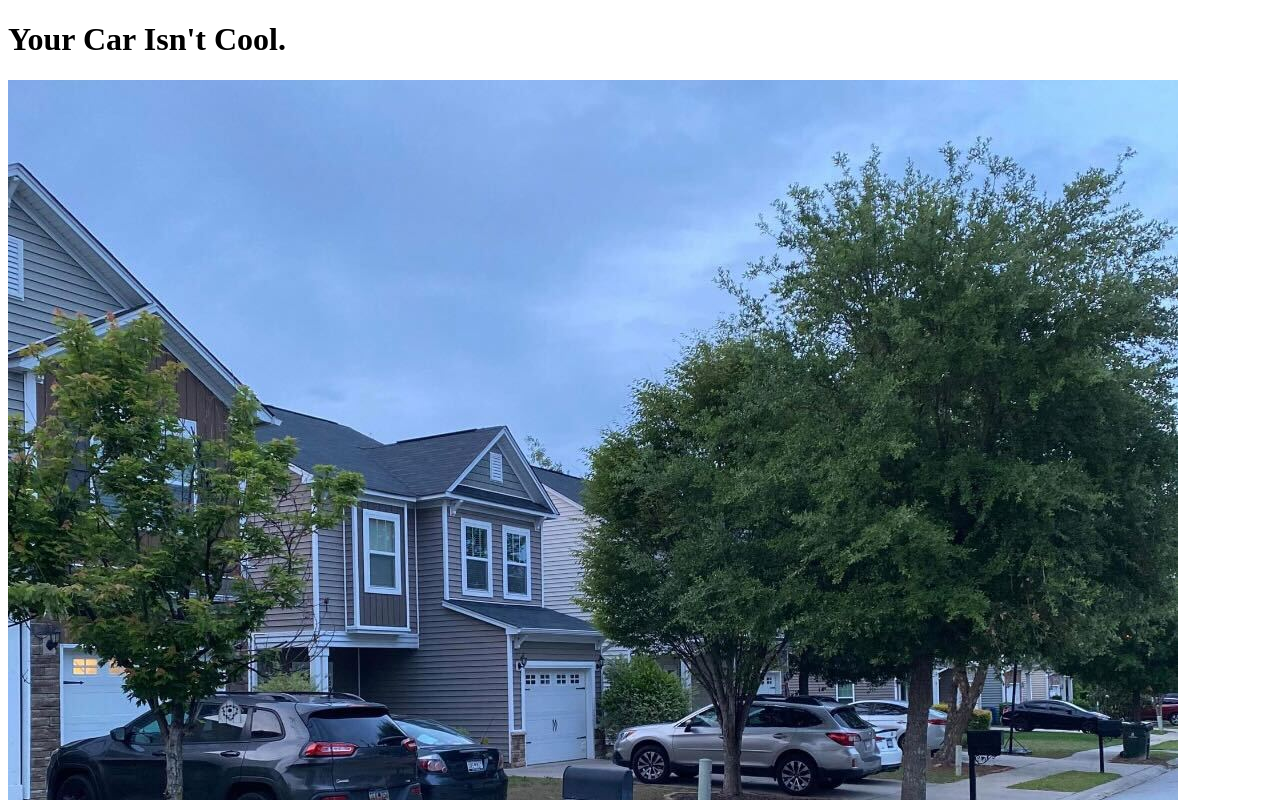
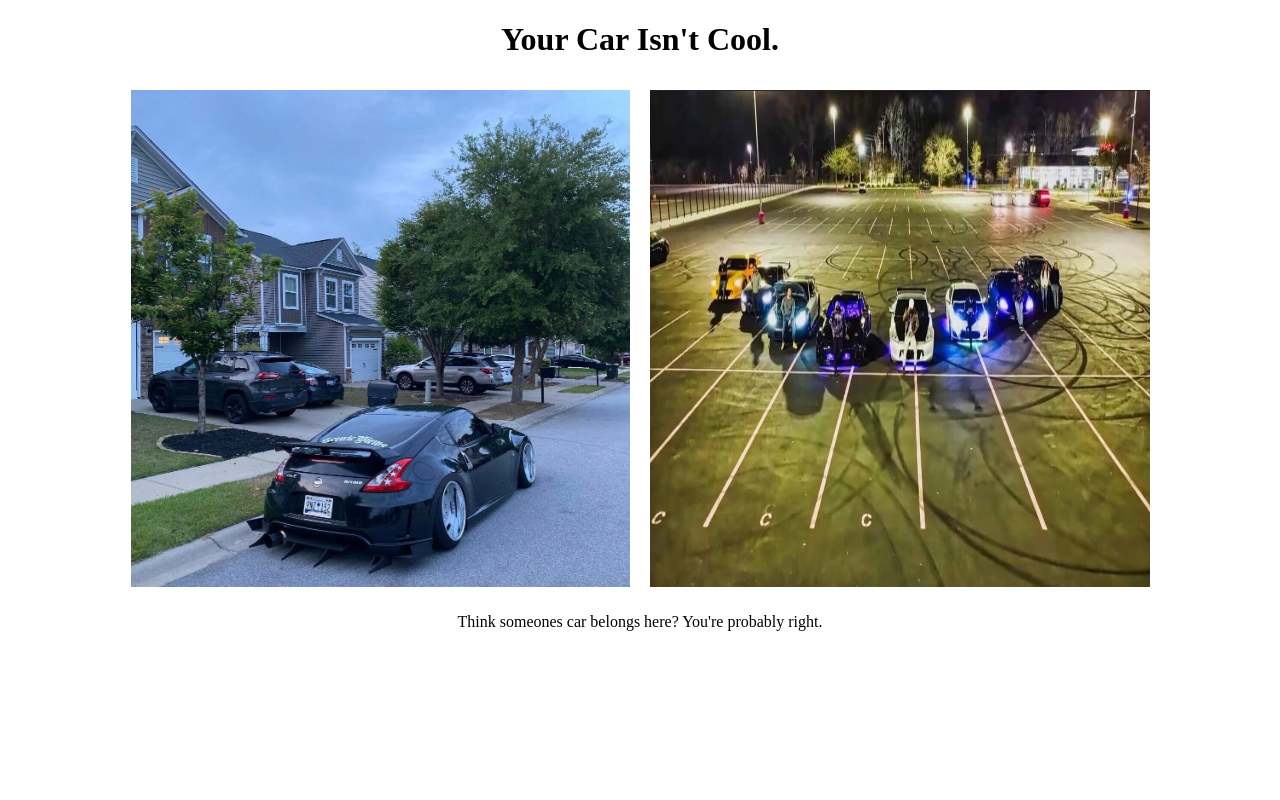
Before and after one commit to dropthehatch/youcarisntcool, a plain HTML site: page index.html in a window 1280 px wide. Shown: the top 800 px of the page. Drawn offline with Linux system fonts and the light colour scheme.

Commit message:
add image widht

```diff
--- a/index.html
+++ b/index.html
@@ -11,16 +11,23 @@
     <meta name="description" content="">
     <meta name="viewport" content="width=device-width, initial-scale=1">
     <link rel="stylesheet" href="">
+    <style>
+        @media only screen and (max-width: 767px) {
+            img {
+                width: 100% !important;
+            }
+        }
+    </style>
 </head>
 <body>
-        <div>
+    <div style="text-align: center;">
         <h1>Your Car Isn't Cool.</h1>
     </div>
-        <div>
-            <img src="/lame1.jpg">
-            <img src="/lame2.jpg">
+    <div style="display: flex;max-width: 1110px;justify-content: center;flex-flow: row wrap;margin: auto;">
+        <img style="padding: 10px;width: 45%;" src="/lame1.jpg">
+        <img style="padding: 10px;width: 45%;" src="/lame2.jpg">
     </div>
-        <p>Think someones car belongs here? You're probably right.</p>
+    <p style="text-align: center;">Think someones car belongs here? You're probably right.</p>
     <!--[if lt IE 7]>
             <p class="browsehappy">You are using an <strong>outdated</strong> browser. Please <a href="#">upgrade your browser</a> to improve your experience.</p>
         <![endif]-->
```
Lines whose indentation alone changed are shown as unchanged.
